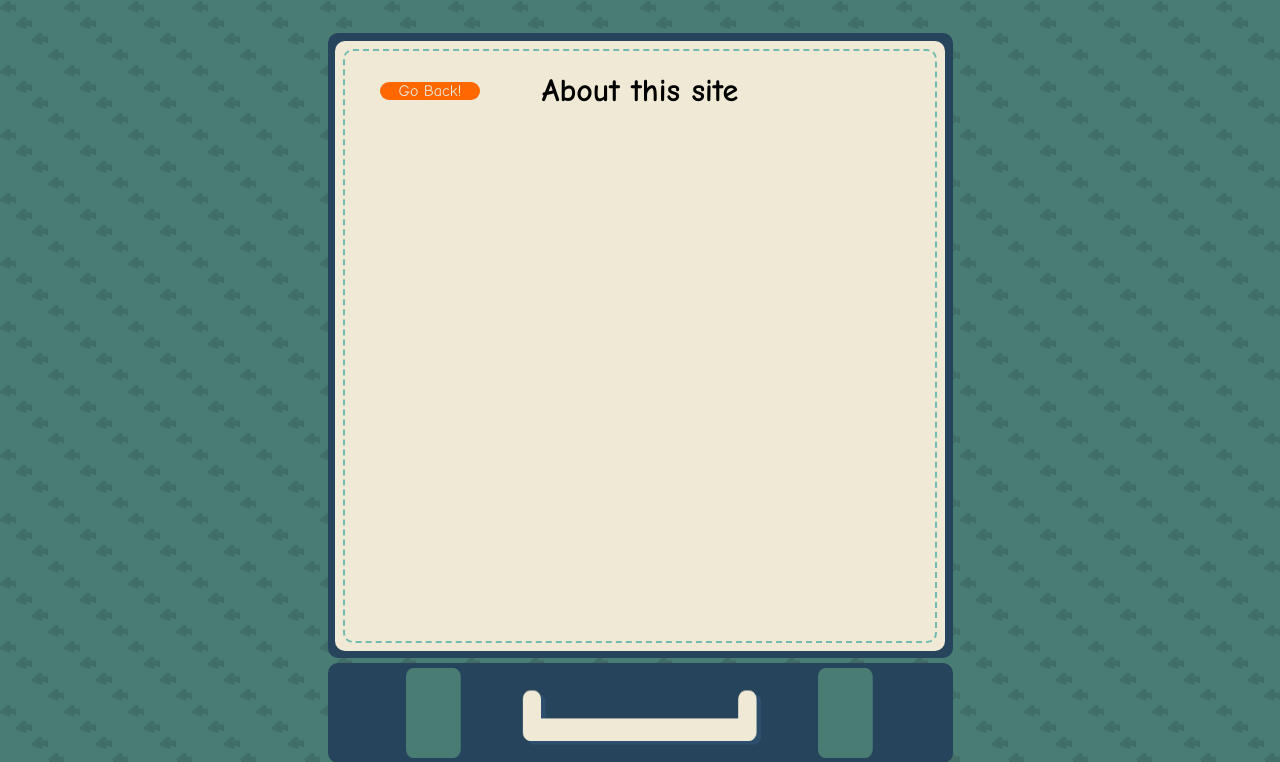
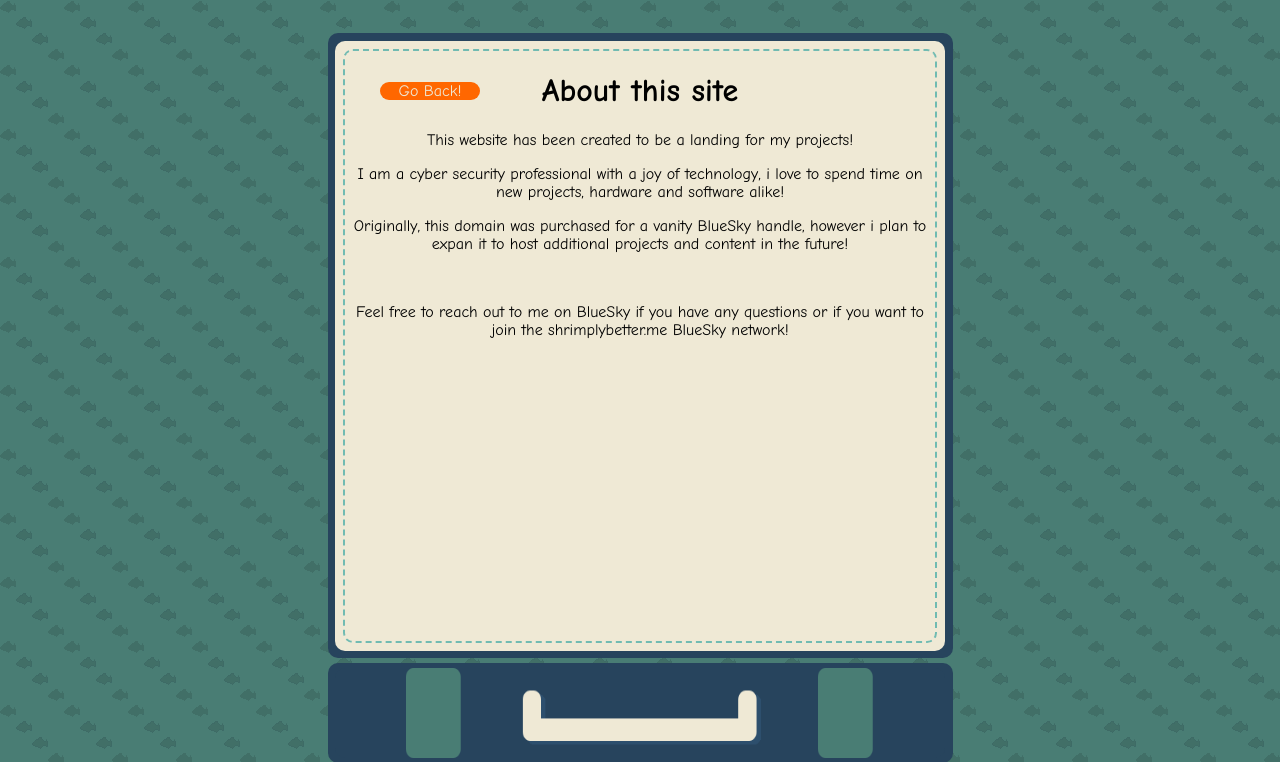
Before and after one commit to SpaceSnek/Containerized-Neocities-Flask, a Flask app: page /about/ in a window 1280 px wide. Shown: the top 762 px of the page. Run offline with Flask 3, Linux system fonts and the light colour scheme.

Commit message:
Updated display content, added About links

```diff
--- a/templates/about.html
+++ b/templates/about.html
@@ -15,6 +15,16 @@
             <div class="mainContent">
                 <div class="mainContent-Content">
                     <h1>About this site</h1>
+                    <p> This website has been created to be a landing for my projects!</p>
+                    <p> I am a cyber security professional with a joy of technology,
+                        i love to spend time on new projects, hardware and software alike!
+                    </p>
+                    <p> Originally, this domain was purchased for a vanity BlueSky handle, however
+                        i plan to expan it to host additional projects and content in the future!
+                    </p>
+                    <br>
+                    <p> Feel free to reach out to me on BlueSky if you have any questions or if you want to join the
+                        shrimplybetter.me BlueSky network!
                 </div>
             </div>
         </div>
```
Also changed, not shown: templates/index.html (+16 -0 lines), 1 other file.
